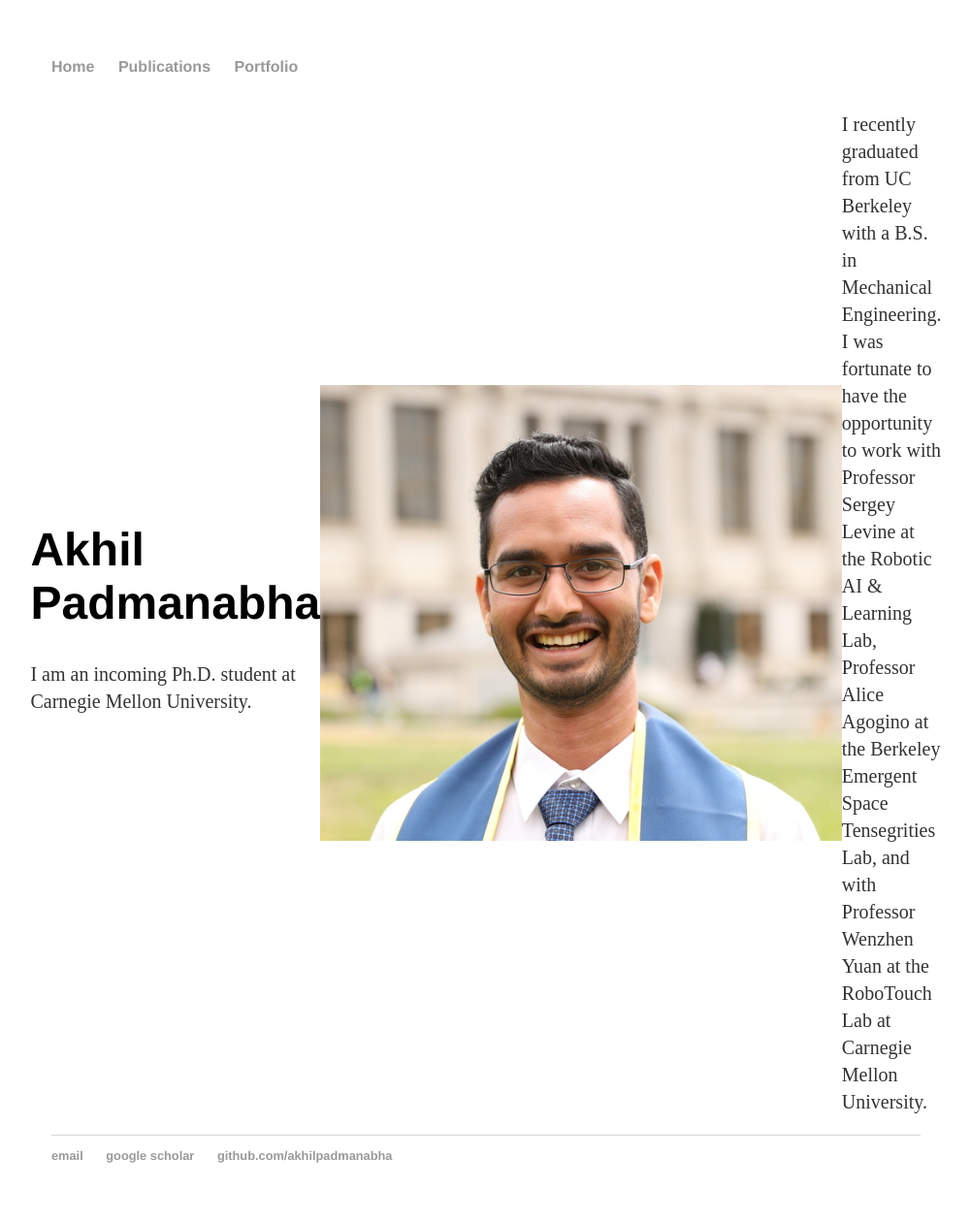
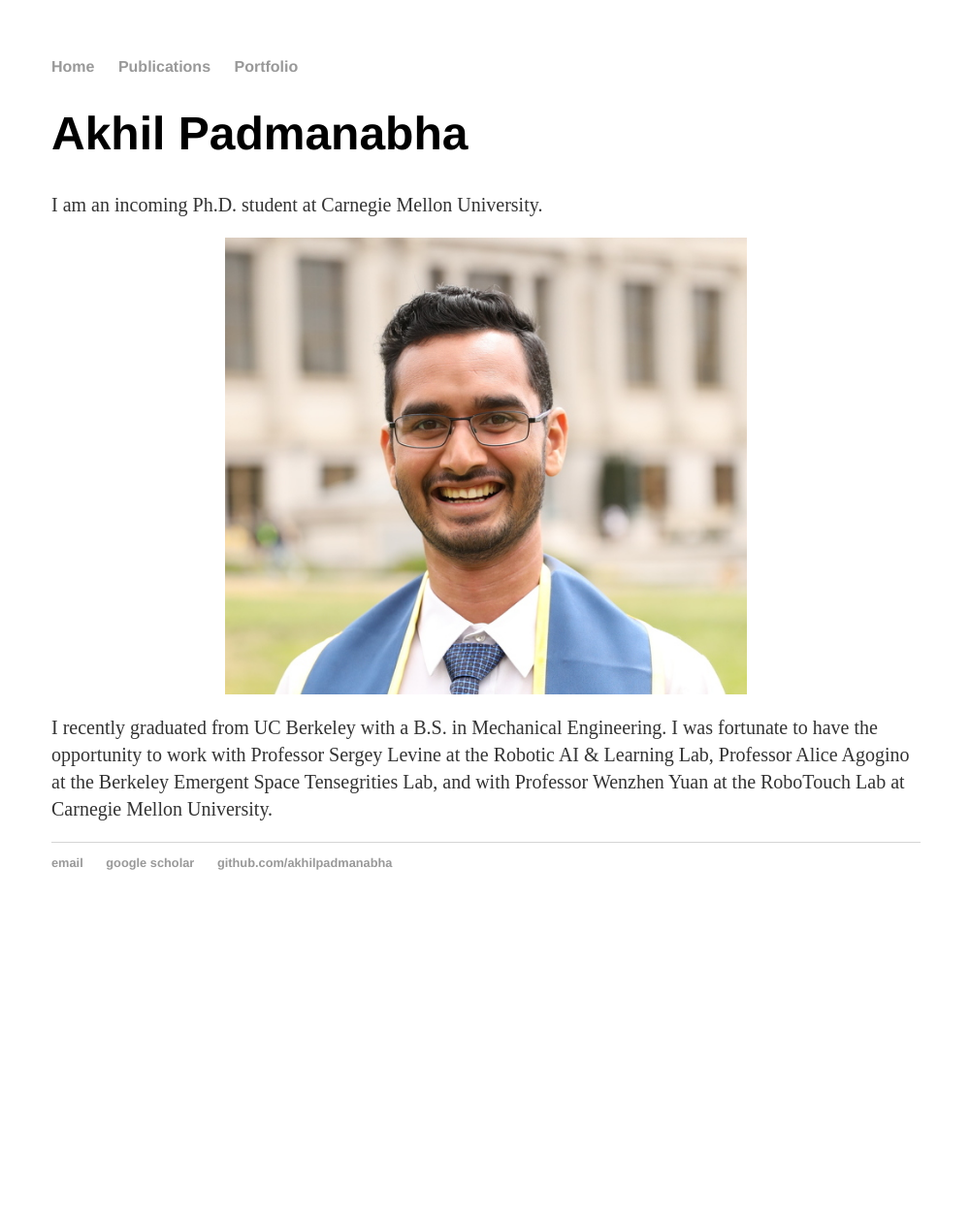
Before and after one commit to akhilpadmanabha/akhilpadmanabha.github.io, a Jekyll site: the page built from index.html, in a window 1280 px wide. Shown: the whole page at 97% size, without its empty margins (139-1139 px from the left). Built offline with Jekyll 4.4.1, drawn with Linux system fonts in a browser that asks for light colours; after the commit the page ends 957 px from its top, so only the background shows below that.

Commit message:
css update

```diff
--- a/css/main.css
+++ b/css/main.css
@@ -62,21 +62,4 @@ margin-right: auto;
 
 }
 
-.container {
-  display: flex;
-  align-items: center;
-  justify-content: center
-}
-
-img {
-  max-width: 100%
-}
-
-.image {
-  flex-basis: 40%
-}
-
-.text {
-  font-size: 20px;
-  padding-left: 20px;
-}
+.class_name { vertical-align: middle; }
```
